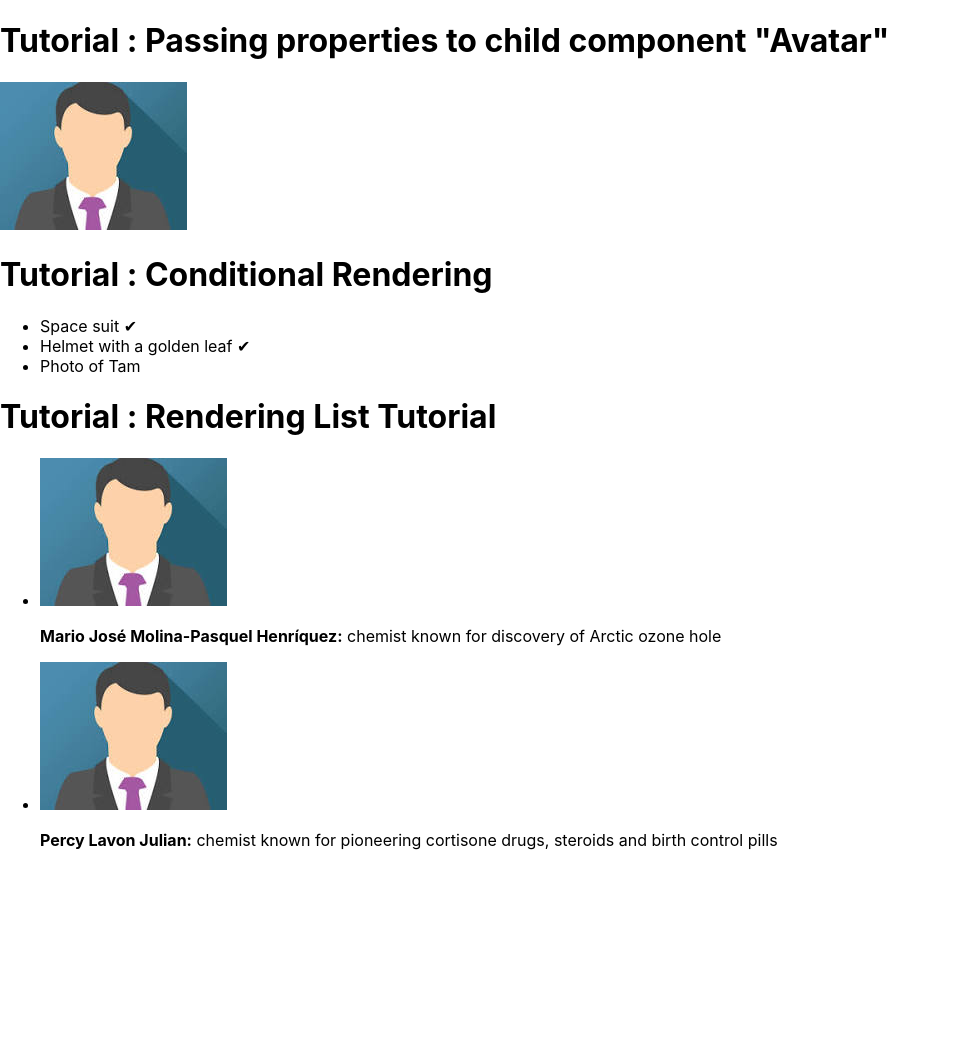
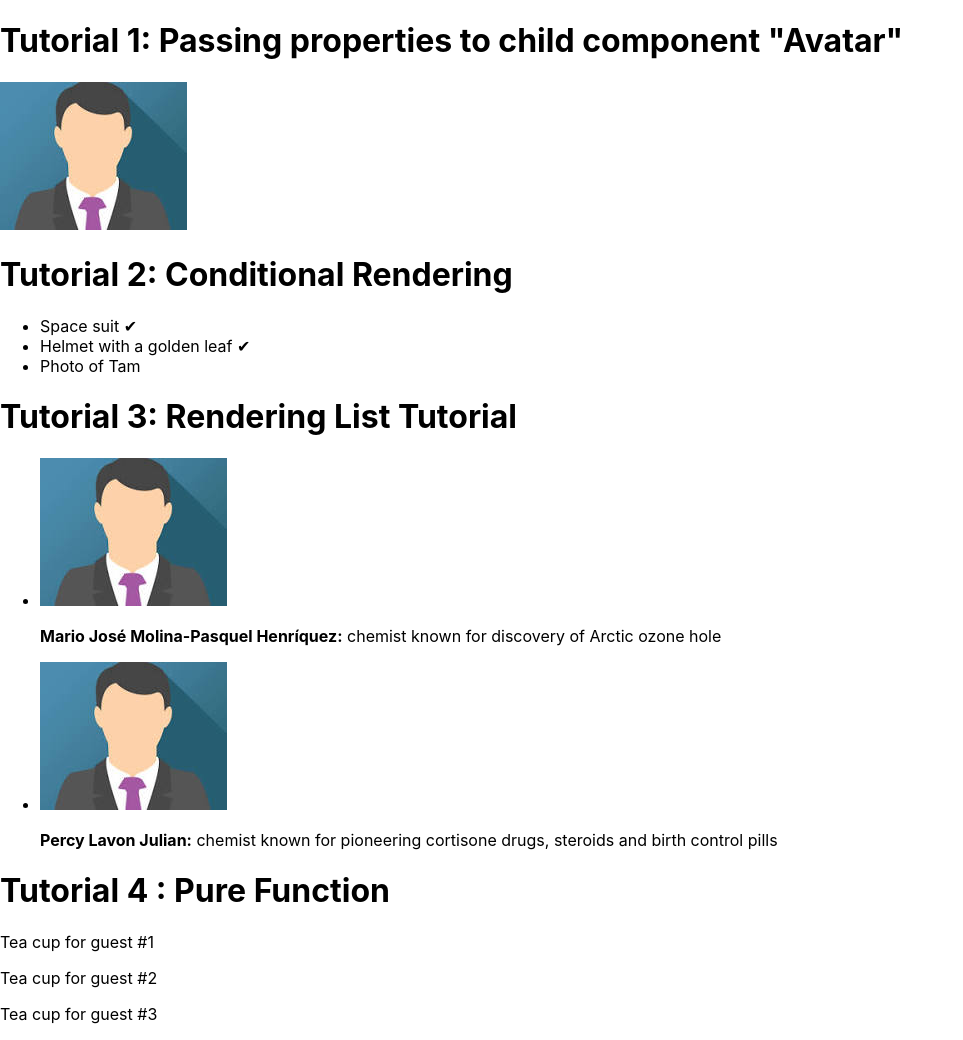
Before and after one commit to kamranalisays/react-basics, a React (Create React App) app in the folder react-basics/: page / in a window 1280 px wide. Shown: the whole page, without its empty margins (0-963 px from the left). Before the commit the page ends 866 px from the top, so only its background shows below. Built offline with nearby package versions, Linux system fonts and the light colour scheme.

Commit message:
Tutorial Pure function

```diff
--- a/react-basics/src/App.js
+++ b/react-basics/src/App.js
@@ -1,6 +1,7 @@
 import PackingList from './Components/ConditionalRendering/PackingList';
 import Profile from './Components/Profile';
 import List from './Components/RenderingList/RenderingList';
+import TeaSet from './Components/PureFunction/TeaSet';
 
 
 
@@ -8,13 +9,18 @@ import List from './Components/RenderingList/RenderingList';
 function App() {
   return (
    <div>
-    <h1>Tutorial : Passing properties to child component "Avatar"  </h1>
+    <h1>Tutorial 1: Passing properties to child component "Avatar"  </h1>
     <Profile/>
-    <h1>Tutorial : Conditional Rendering  </h1>
+    <h1>Tutorial 2: Conditional Rendering  </h1>
     <PackingList/>
-    <h1> Tutorial : Rendering List Tutorial </h1>
+    <h1> Tutorial 3: Rendering List Tutorial </h1>
     <List/>
+    <h1> Tutorial 4 : Pure Function </h1>
+    <TeaSet/>
+
+
    </div>
+
   );
 }
 
--- /dev/null
+++ b/react-basics/src/Components/PureFunction/TeaSet.js
@@ -0,0 +1,13 @@
+function Cup({ guest }) {
+    return <p>Tea cup for guest #{guest}</p>;
+  }
+
+  export default function TeaSet() {
+    return (
+      <div>
+        <Cup guest={1} />
+        <Cup guest={2} />
+        <Cup guest={3} />
+        </div>
+    );
+  }
```
